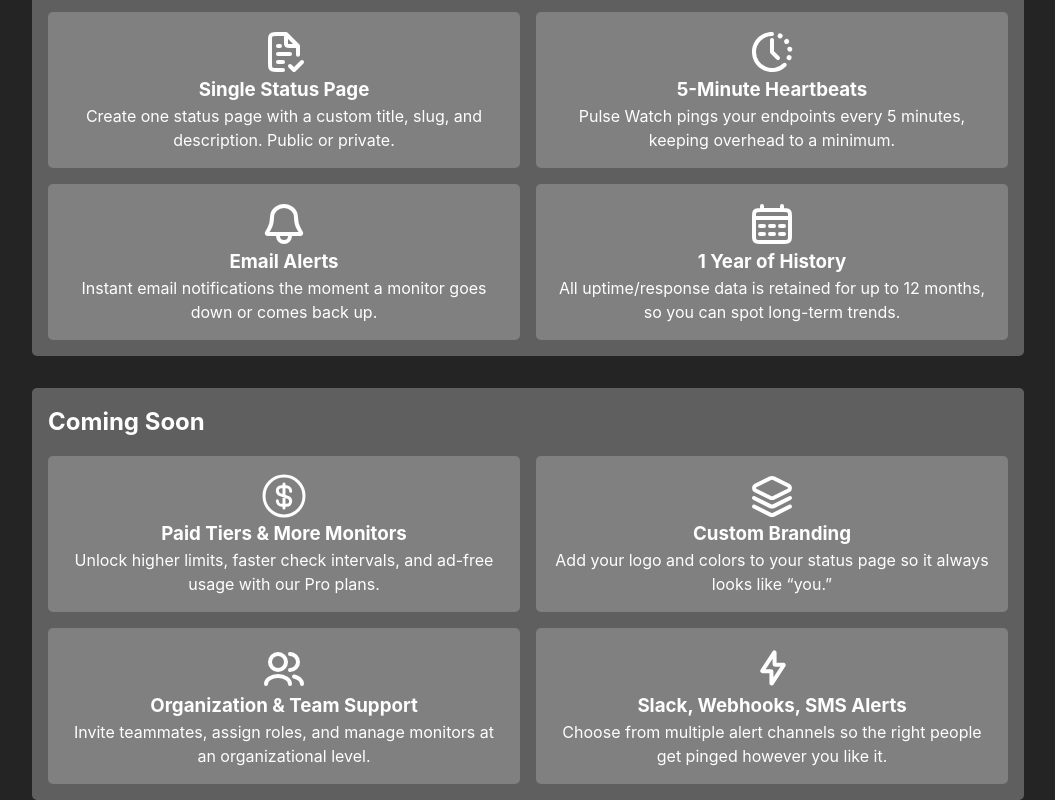
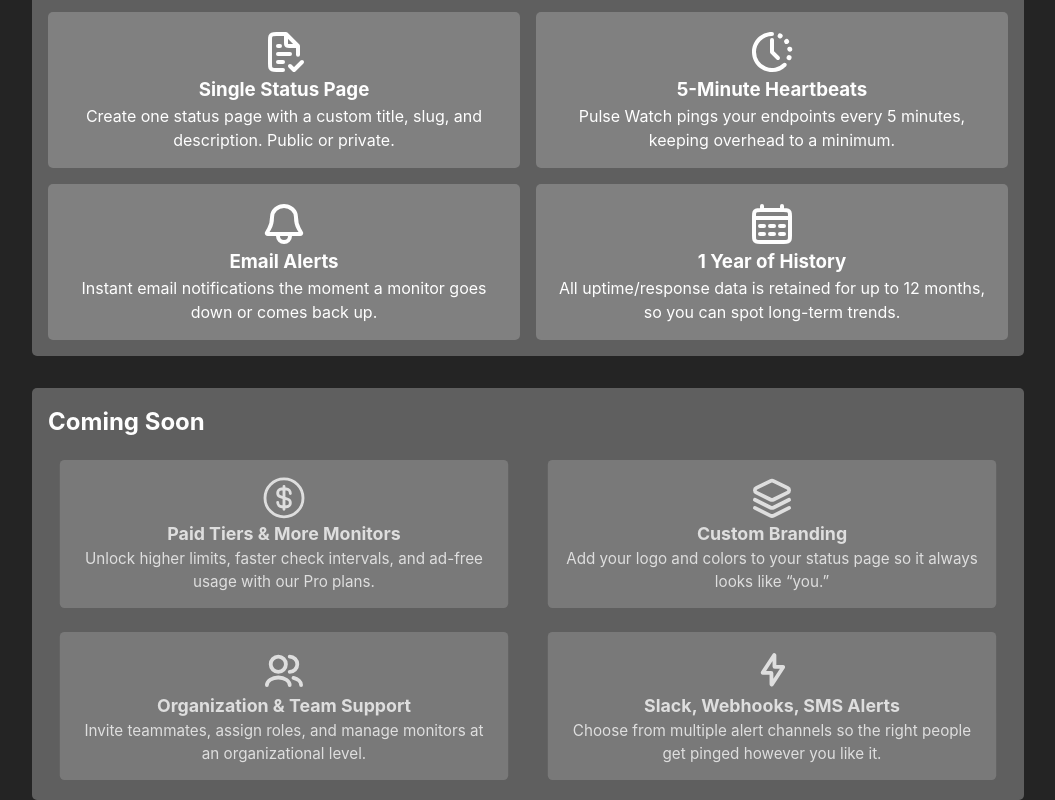
Before and after one commit to HarryC05/pulsewatch, a React (Vite) app in the folder client/: page / in a window 1280 px wide. Shown: the part 812-1612 px from the top of the page, without its empty margins (112-1167 px from the left). Built offline with nearby package versions, Linux system fonts and the light colour scheme; no server answers.

Commit message:
feat: add hover effect and transition for upcoming feature cards

```diff
--- a/client/src/styles/pages/_Homepage.scss
+++ b/client/src/styles/pages/_Homepage.scss
@@ -53,3 +53,14 @@ main.homepage .page__content > div[data-width="full"] {
   height: 3rem;
   width: 3rem;
 }
+
+.homepage__feature-card--upcoming {
+  opacity: 0.8;
+  transform: scale(0.95);
+  transition: transform 0.3s ease-in-out, opacity 0.3s ease-in-out;
+
+  &:hover {
+    opacity: 1;
+    transform: scale(1);
+  }
+}
```
